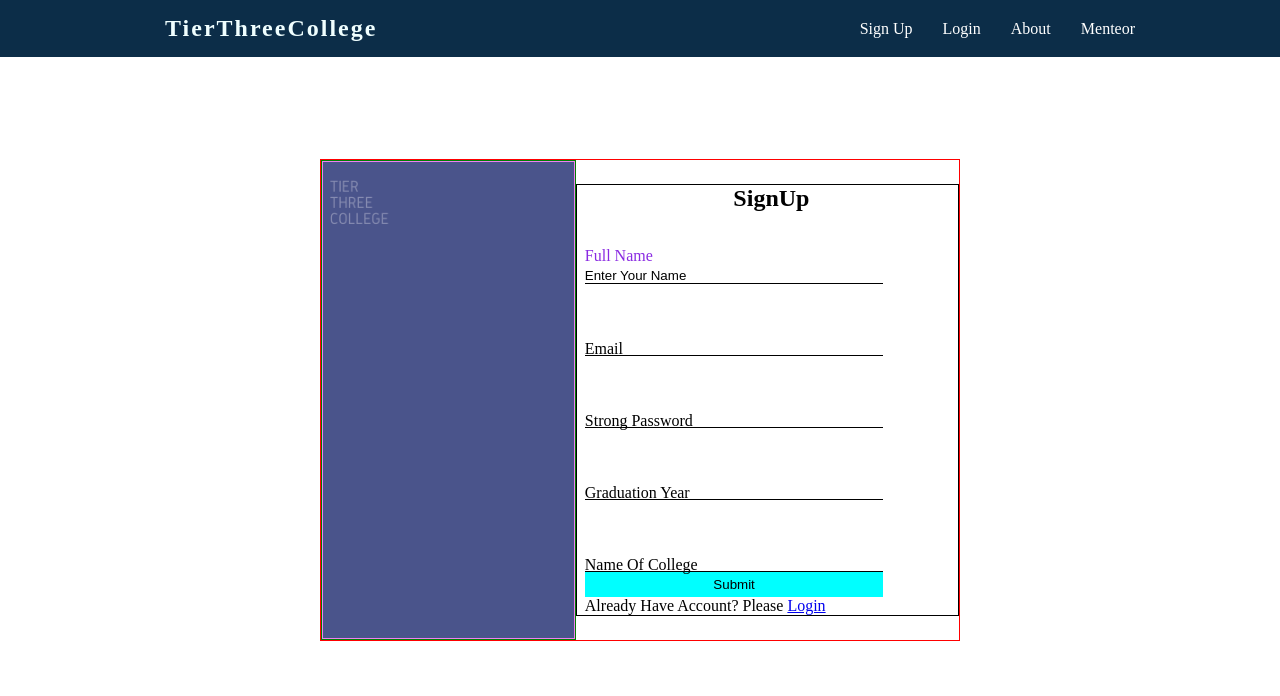
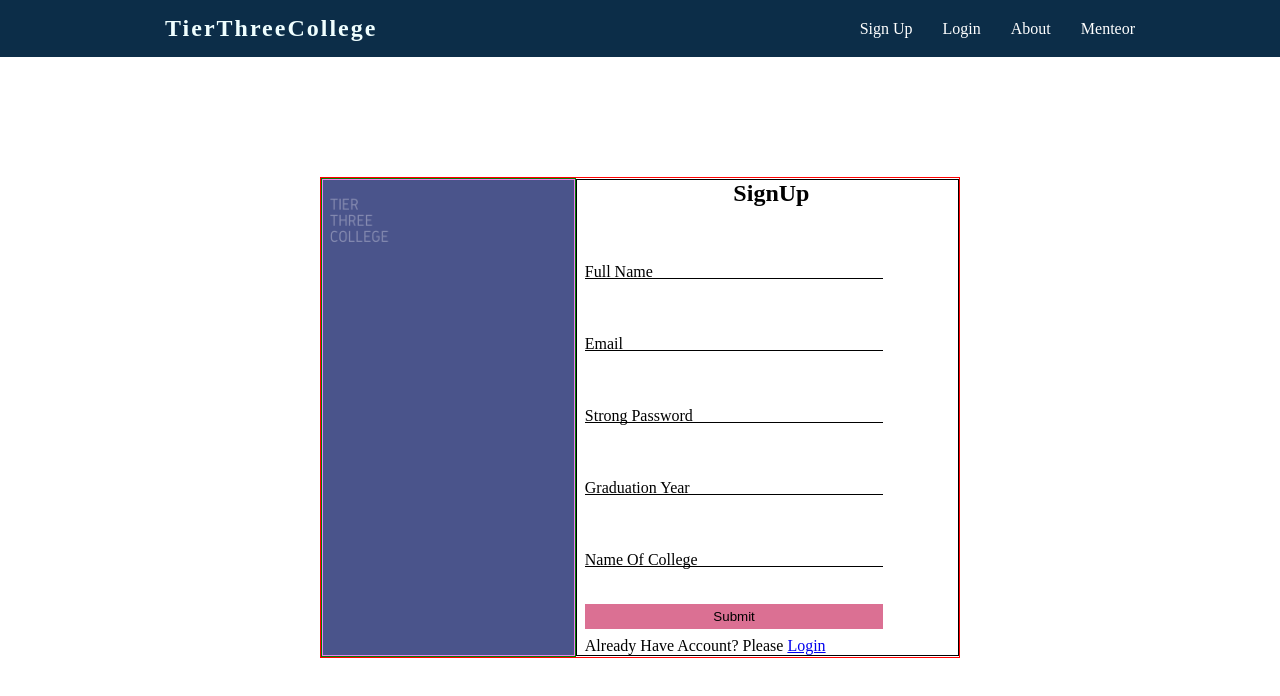
Before and after one commit to raghunathreddymustur/TierThreeCollege-FrontEnd, an Angular app: page /signup in a window 1280 px wide. Shown: the top 696 px of the page. Built offline with nearby package versions, Linux system fonts and the light colour scheme.

Commit message:
Validations to signup Form

```diff
--- a/src/app/Authentication/signup/signup.component.css
+++ b/src/app/Authentication/signup/signup.component.css
@@ -5,6 +5,7 @@
     display: flex;
     align-items: center;
     justify-content: center;
+    flex-direction: column;
     height: 100vh;
     position: relative;
 }
@@ -15,6 +16,7 @@
     align-items: center;
     justify-content: center;
     position: relative;
+    margin-top:35px;
     width: 50vw;
 }
 .sp-flex .sp-img
@@ -66,14 +68,16 @@
     box-shadow: none;
 
 }
-.sp-flex .sp-form .main-form .submit-input input[type="submit"]
+.sp-flex .sp-form .main-form .submit-input button
 {
     width: 80%;
     padding: 5px;
-    background-color: aqua;
+    background-color: palevioletred;
     color: black;
     border: none;
     cursor: pointer;
+    margin-top: 10%;
+    margin-bottom: 2%;
 }
 .sp-flex .sp-form .main-form .text-input label
 {
--- a/src/app/Authentication/signup/signup.component.html
+++ b/src/app/Authentication/signup/signup.component.html
@@ -1,23 +1,27 @@
 <div class="main">
+
     <div class="sp-flex">
         <div class="sp-img">
             <img src="assets\Images\SignUp\sectionimg.png" alt="">
         </div>
         <div class="sp-form">
         <div class="main-form">
+            <div *ngIf="!isFormValid"> Enter fill the form with correct details</div>
             <h2>SignUp</h2>
-            <form [formGroup]="signUpForm" action="">
+            <form  [formGroup]="signUpForm" action="">
                 <div class="text-input">
                     <input type="text" required formControlName="fullName">
                     <label >Full Name</label>
+                    <span style="color: brown;" *ngIf="signUpForm.get('fullName').hasError('required')&& signUpForm.get('fullName').touched">*Full Name is required</span>
                 </div>
                 <div class="text-input" >
                     <input type="text"  required formControlName="email">
                     <label >Email</label>
+                    <span  style="color: rgb(134, 134, 134);"   *ngIf="signUpForm.get('email').hasError('required') && signUpForm.get('email').touched">*Email Name is required</span>
                 </div>
 
                 <div class="text-input" >
-                    <input type="password"  required formControlName="password">
+                    <input type="password" required formControlName="password">
                     <label >Strong Password</label>
                 </div>
                 <div class="text-input">
@@ -25,11 +29,12 @@
                     <label >Graduation Year</label>
                 </div>
                 <div class="text-input"  >
-                    <input type="text" required formControlName="nameOfCollege">
+                    <input type="text" required  formControlName="nameOfCollege">
                     <label >Name Of College</label>
                 </div>
                 <div class="submit-input">
-                    <input type="submit" value="Submit" (click)="signUpFormData()">
+                    <button type="submit" (click)="signUpFormData()"[disabled]="!signUpForm.valid">Submit </button>
+
                     <div>
                         Already Have Account? Please <a href="#">Login</a>
                     </div>
--- a/src/app/Authentication/signup/signup.component.ts
+++ b/src/app/Authentication/signup/signup.component.ts
@@ -1,5 +1,5 @@
 import { Component, OnInit } from '@angular/core';
-import { FormControl, FormGroup } from '@angular/forms';
+import { FormControl, FormGroup, MinValidator, Validators } from '@angular/forms';
 
 @Component({
   selector: 'app-signup',
@@ -8,22 +8,25 @@ import { FormControl, FormGroup } from '@angular/forms';
 })
 export class SignupComponent implements OnInit {
   signUpForm!:FormGroup
+  isFormValid!:boolean
 
   constructor() { }
 
   ngOnInit(): void {
+    this.isFormValid=true;
     this.signUpForm=new FormGroup(
       {
-        'fullName':new FormControl("Enter Your Name"),
-        'email':new FormControl(),
-        'password':new FormControl(),
-        'graduationYear':new FormControl(),
-        'nameOfCollege':new FormControl()
+        'fullName':new FormControl("",[Validators.required,Validators.minLength(5)]),
+        'email':new FormControl("",[Validators.required,Validators.email]),
+        'password':new FormControl("",[Validators.required,Validators.minLength(8)]),
+        'graduationYear':new FormControl("",[Validators.required,Validators.minLength(4)]),
+        'nameOfCollege':new FormControl("",[Validators.required,Validators.minLength(5)])
       }
     )
   }
   signUpFormData()
   {
-     console.log(this.signUpForm.value);
+     this.isFormValid=this.signUpForm.valid;
   }
+
 }
--- a/tsconfig.json
+++ b/tsconfig.json
@@ -6,7 +6,9 @@
     "outDir": "./dist/out-tsc",
     "forceConsistentCasingInFileNames": true,
     "strict": true,
+    "strictPropertyInitialization": false,
     "noImplicitReturns": true,
+    "strictNullChecks": false,
     "noFallthroughCasesInSwitch": true,
     "sourceMap": true,
     "declaration": false,
```
